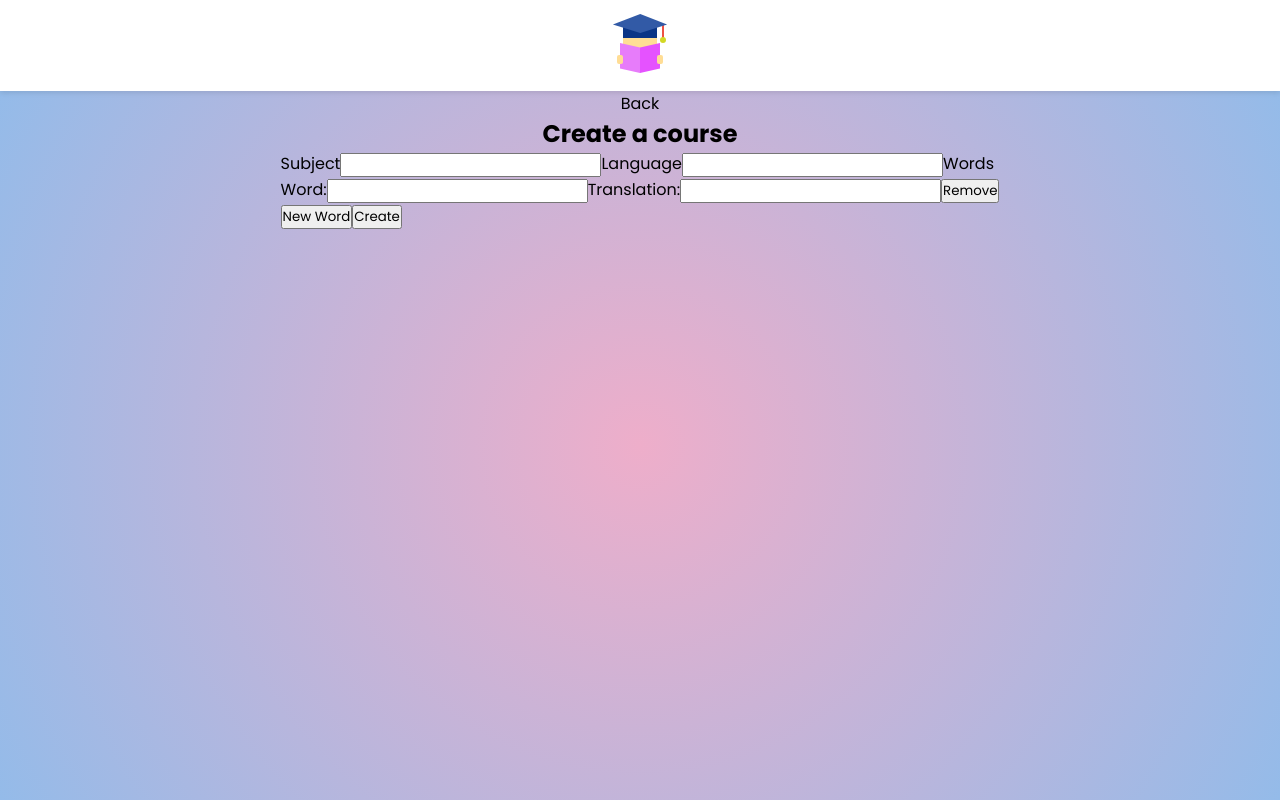
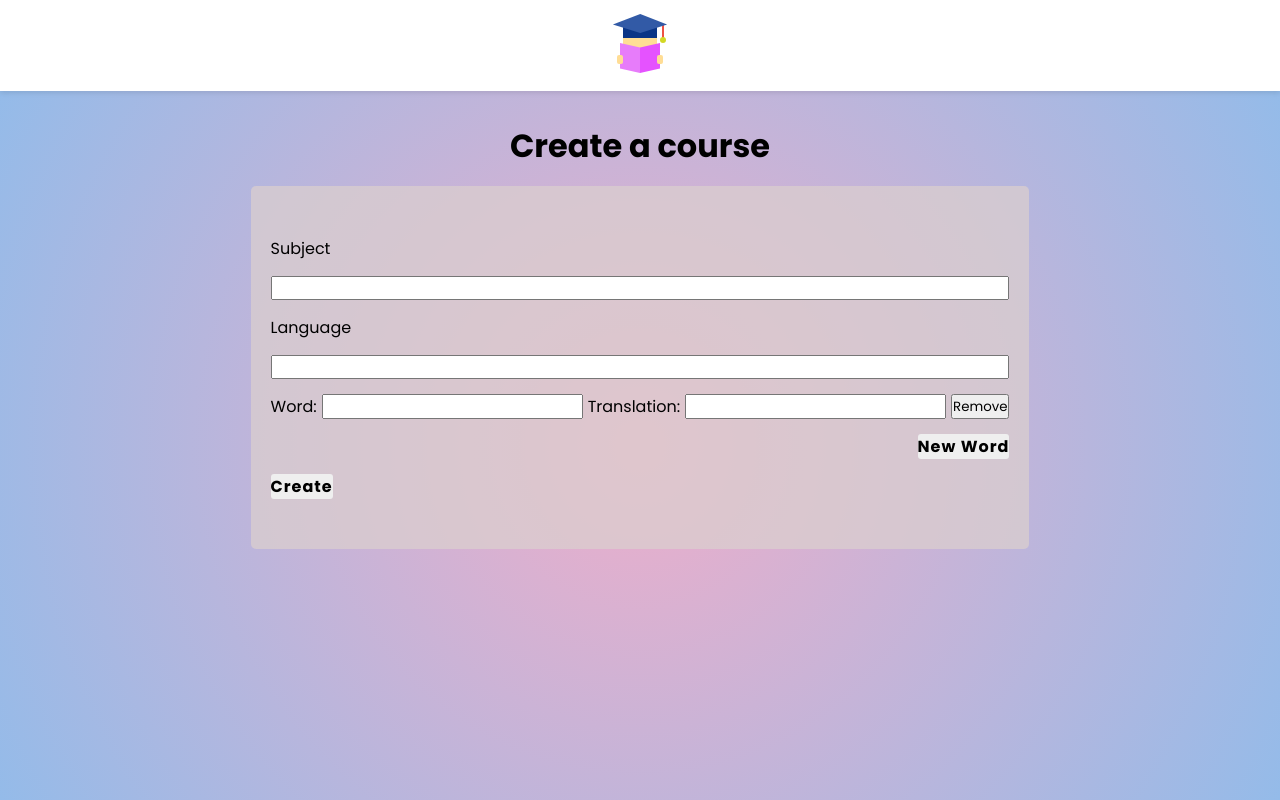
Before and after one commit to Cralcas/react-vocabulary-app, a React (Vite) app: page /create-course in a window 1280 px wide. Built offline with nearby package versions, Linux system fonts and the light colour scheme.

Commit message:
Form styling

```diff
--- a/src/Router.tsx
+++ b/src/Router.tsx
@@ -1,7 +1,7 @@
 import { createBrowserRouter } from "react-router-dom";
 import { Layout } from "./pages/Layout/Layout";
 import { Home } from "./pages/Home/Home";
-import { CreateCourse } from "./pages/CreateCourse";
+import { CreateCourse } from "./pages/CreateCourse/CreateCourse";
 import { NotFound } from "./pages/NotFound";
 import { CoursePage } from "./pages/CoursePage";
 
--- a/src/components/Card/ShowCard.scss
+++ b/src/components/Card/ShowCard.scss
@@ -7,11 +7,11 @@
   align-items: center;
   background: #fff;
   border-radius: 5px;
-  overflow: hidden;
   box-shadow: rgba(60, 64, 67, 0.3) 0px 1px 2px 0px,
     rgba(60, 64, 67, 0.15) 0px 1px 3px 1px;
   padding-bottom: 20px;
   gap: 20px;
+  overflow: hidden;
 
   .card__language {
     font-size: $font-large;
--- /dev/null
+++ b/src/components/Form/Form.scss
@@ -0,0 +1,26 @@
+@import "../../index.scss";
+
+form {
+  display: flex;
+  flex-direction: column;
+  background: hwb(0 81% 14% / 0.74);
+  padding: 50px 20px;
+  border-radius: 5px;
+
+  gap: 15px;
+
+  .form__words-container {
+    display: flex;
+    gap: 5px;
+  }
+  .form__btn--new {
+    @include button-base;
+    align-self: flex-end;
+    color: #000;
+  }
+  .form__btn--submit {
+    @include button-base;
+    align-self: flex-start;
+    color: #000;
+  }
+}
--- a/src/components/Form.tsx
+++ b/src/components/Form/Form.tsx
@@ -1,7 +1,8 @@
 import { ChangeEvent, FormEvent, useState } from "react";
-import { Course } from "../models/Course";
-import { IWord } from "../models/IWord";
+import { Course } from "../../models/Course";
+import { IWord } from "../../models/IWord";
 import { useNavigate } from "react-router-dom";
+import "./Form.scss";
 
 interface ICourseFormState {
   subject: string;
@@ -73,7 +74,7 @@ export const Form = ({ addCourse }: IFormProps) => {
   return (
     <>
       <form onSubmit={handleSubmit}>
-        <label htmlFor="gesubjectnre">Subject</label>
+        <label htmlFor="subject">Subject</label>
         <input
           id="subject"
           type="text"
@@ -93,9 +94,8 @@ export const Form = ({ addCourse }: IFormProps) => {
           required
         />
 
-        <label htmlFor="words">Words</label>
         {courseForm.words.map((word, index) => (
-          <div id="words" key={index}>
+          <div className="form__words-container" key={index}>
             <label htmlFor={`word-${index}`}>Word:</label>
             <input
               id={`word-${index}`}
@@ -116,15 +116,26 @@ export const Form = ({ addCourse }: IFormProps) => {
               required
             />
 
-            <button type="button" onClick={() => handleRemoveWord(index)}>
+            <button
+              className=""
+              type="button"
+              onClick={() => handleRemoveWord(index)}
+            >
               Remove
             </button>
           </div>
         ))}
-        <button type="button" onClick={handleAddWord}>
+
+        <button
+          className="form__btn--new"
+          type="button"
+          onClick={handleAddWord}
+        >
           New Word
         </button>
-        <button type="submit">Create</button>
+        <button className="form__btn--submit" type="submit">
+          Create
+        </button>
       </form>
     </>
   );
--- /dev/null
+++ b/src/pages/CreateCourse/CreateCourse.scss
@@ -0,0 +1,22 @@
+@import "../../index.scss";
+
+.form__container {
+  height: 60%;
+  display: flex;
+  flex-direction: column;
+  justify-content: center;
+  align-items: center;
+  gap: 1rem;
+  h2 {
+    font-size: $font-large;
+    text-align: center;
+  }
+
+  .back-btn {
+    @include button-base;
+    color: #000;
+    align-self: flex-start;
+    background: none;
+    margin: 10px;
+  }
+}
--- a/src/pages/CreateCourse.tsx
+++ b/src/pages/CreateCourse/CreateCourse.tsx
@@ -1,6 +1,7 @@
 import { useNavigate } from "react-router-dom";
-import { Form } from "../components/Form";
-import { useCourse } from "../hooks/useCourse";
+import { Form } from "../../components/Form/Form";
+import { useCourse } from "../../hooks/useCourse";
+import "./CreateCourse.scss";
 
 export const CreateCourse = () => {
   const { addCourse } = useCourse();
@@ -11,11 +12,13 @@ export const CreateCourse = () => {
     navigate("/");
   };
   return (
-    <>
-      <p onClick={handleClick}>Back</p>
+    <section className="form__container container">
+      <button className="back-btn" onClick={handleClick}>
+        🡸 Back
+      </button>
       <h2>Create a course</h2>
 
       <Form addCourse={addCourse} />
-    </>
+    </section>
   );
 };
```
